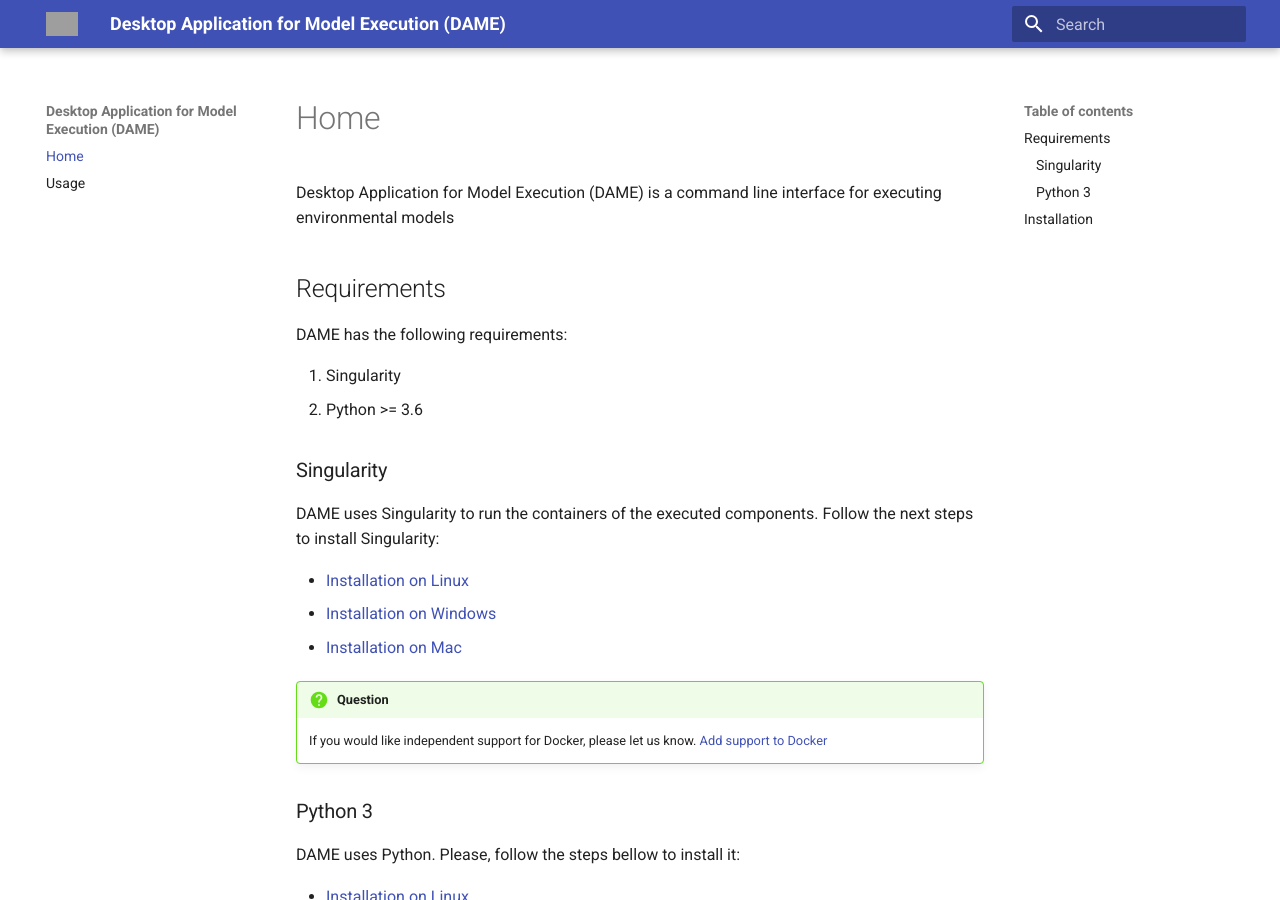
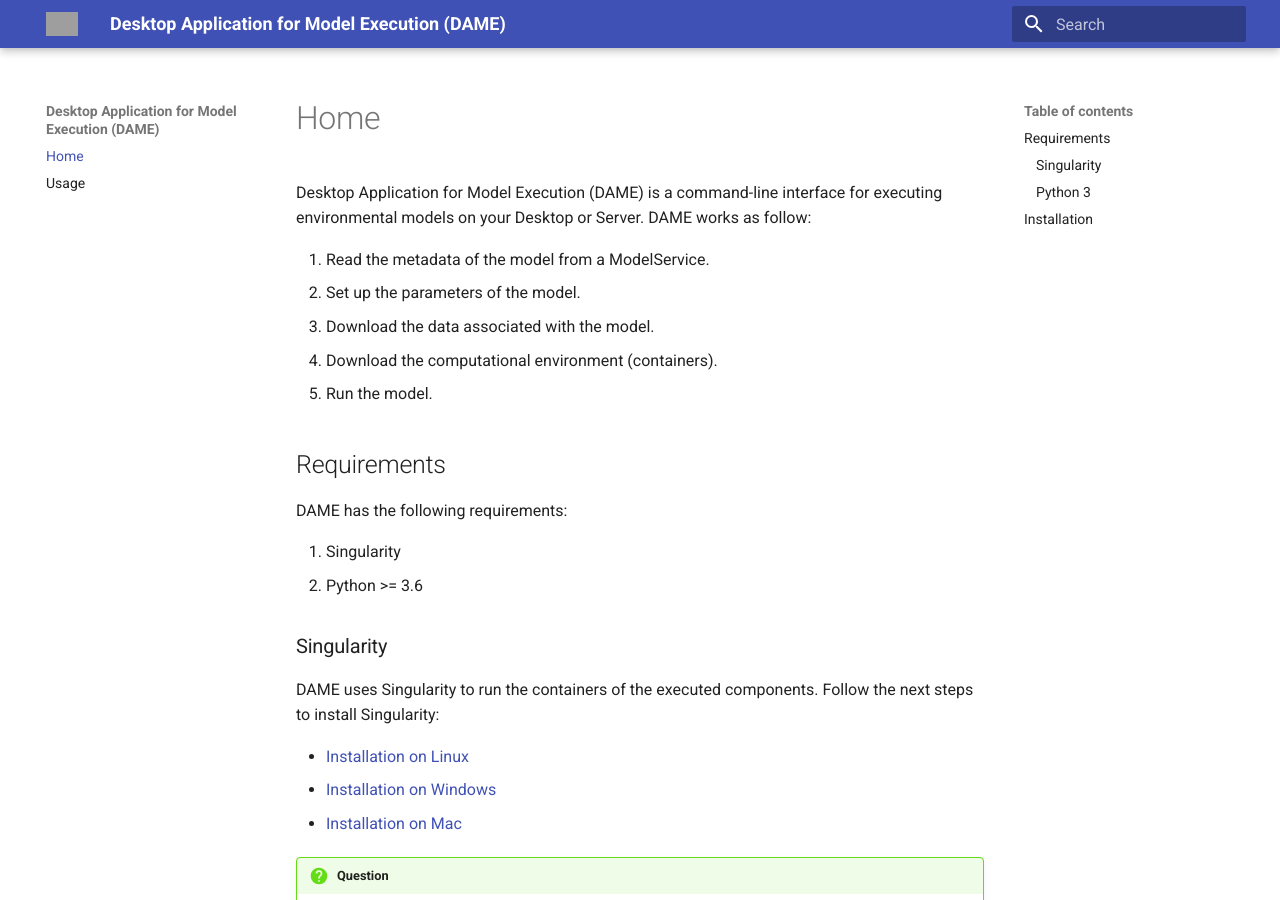
Before and after one commit to mintproject/dame_cli, an MkDocs documentation site: the page built from docs/index.md, in a window 1280 px wide and 900 px high. Built offline with MkDocs 1.6.1 and Material for MkDocs 9.7.7, drawn with Linux system fonts in a browser that asks for light colours; grey boxes are pictures that could not be loaded.

Commit message:
fix: how to works

```diff
--- a/docs/index.md
+++ b/docs/index.md
@@ -1,4 +1,12 @@
-Desktop Application for Model Execution (DAME) is a command line interface for executing environmental models
+Desktop Application for Model Execution (DAME) is a command-line interface for executing environmental models on your Desktop or Server.
+DAME works as follow:
+
+1. Read the metadata of the model from a ModelService.
+2. Set up the parameters of the model.
+3. Download the data associated with the model.
+4. Download the computational environment (containers).
+5. Run the model.
+
 
 ## Requirements
 
```
